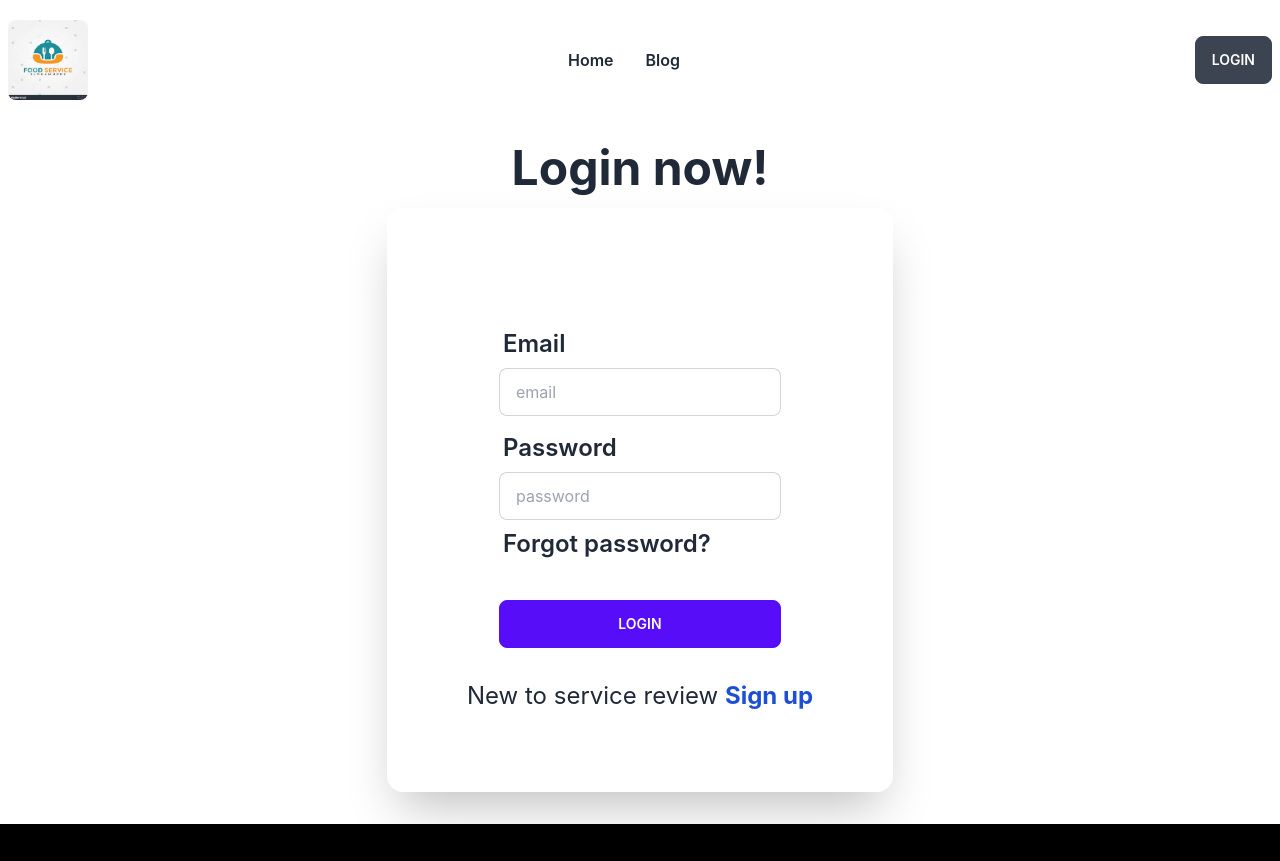
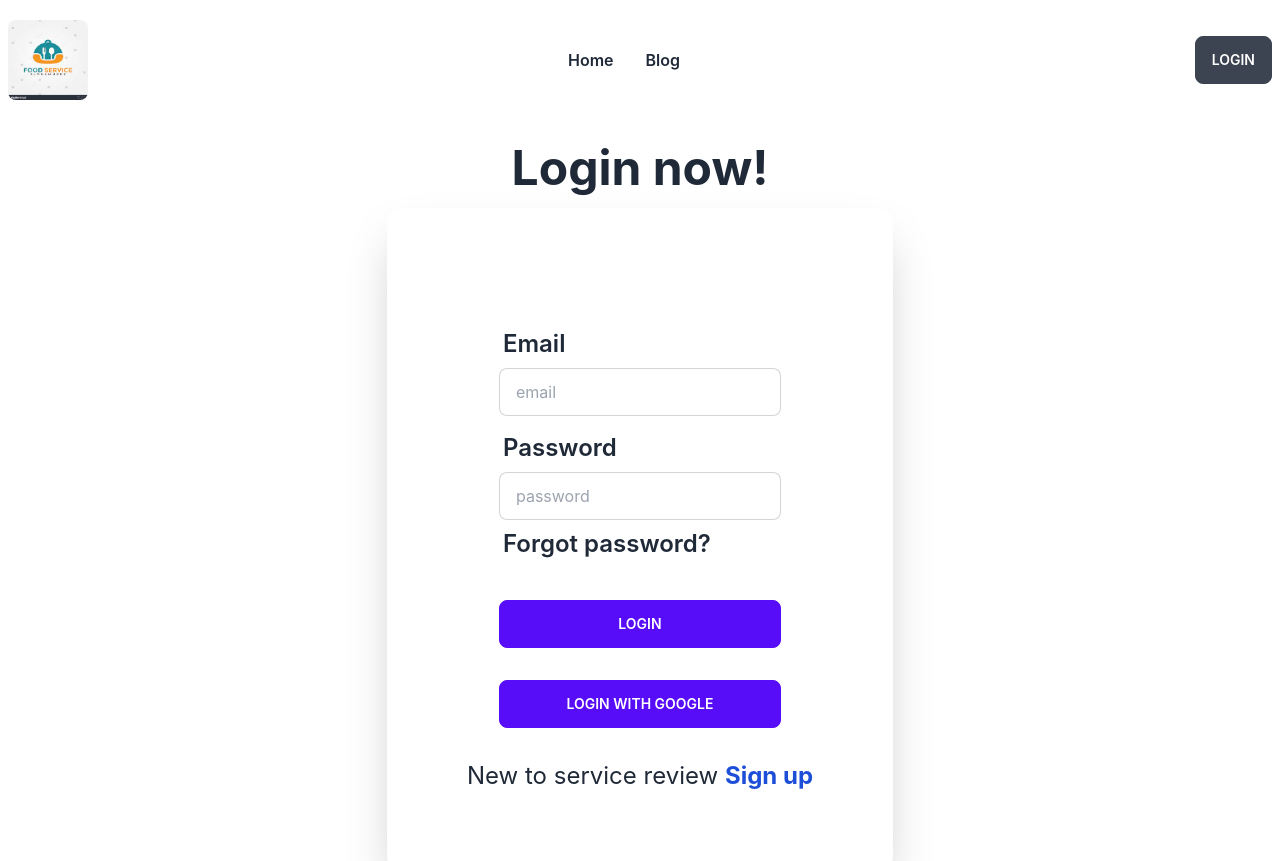
Before and after one commit to srbony/service-review-client-side, a React (Create React App) app: page /login in a window 1280 px wide. Shown: the top 861 px of the page. Built offline with nearby package versions, Linux system fonts and the light colour scheme; no server answers.

Commit message:
added google authentication

```diff
--- a/src/Contexts/AuthProvider/AuthProvider.js
+++ b/src/Contexts/AuthProvider/AuthProvider.js
@@ -2,7 +2,7 @@ import React from 'react';
 import { createContext } from 'react';
 import app from '../../firebase/firebase.config'
 // import { getAuth } from "/firebase/auth";
-import { createUserWithEmailAndPassword, getAuth, onAuthStateChanged, signInWithEmailAndPassword } from "firebase/auth";
+import { createUserWithEmailAndPassword, getAuth, onAuthStateChanged, signInWithEmailAndPassword, signInWithPopup } from "firebase/auth";
 import { useState } from 'react';
 import { useEffect } from 'react';
 
@@ -24,6 +24,11 @@ const AuthProvider = ({ children }) => {
         return signInWithEmailAndPassword(auth, email, password)
     }
 
+
+    const logInWithGoogle = (provider) => {
+        return signInWithPopup(auth, provider)
+    }
+
     useEffect(() => {
         const unsubscribe = onAuthStateChanged(auth, currentUser => {
             console.log(currentUser);
@@ -38,7 +43,8 @@ const AuthProvider = ({ children }) => {
         user,
         loading,
         createUser,
-        login
+        login,
+        logInWithGoogle
     }
 
     return (
--- a/src/Pages/Login/Login.js
+++ b/src/Pages/Login/Login.js
@@ -1,3 +1,4 @@
+import { GoogleAuthProvider } from 'firebase/auth';
 import React from 'react';
 import { useContext } from 'react';
 import { Link } from 'react-router-dom';
@@ -5,7 +6,9 @@ import { AuthContext } from '../../Contexts/AuthProvider/AuthProvider';
 
 const Login = () => {
 
-    const { login } = useContext(AuthContext);
+    const { login, logInWithGoogle } = useContext(AuthContext);
+
+    const googleProvider = new GoogleAuthProvider()
     const handleLogin = event => {
         event.preventDefault();
         const form = event.target;
@@ -19,7 +22,14 @@ const Login = () => {
             .catch(error => console.error(error))
     }
 
-
+    const handleGoogleSignIn = () => {
+        logInWithGoogle(googleProvider)
+            .then(result => {
+                const user = result.user;
+                console.log(user);
+            })
+            .catch(error => console.error(error))
+    }
 
 
     return (
@@ -50,6 +60,10 @@ const Login = () => {
                             <input type="submit" className="btn btn-primary" value="Login" />
 
                         </div>
+                        <div className="form-control mt-6">
+                            <input type="submit" onClick={handleGoogleSignIn} className="btn btn-primary" value="Login with Google" />
+
+                        </div>
                     </form>
                     <p className='text-2xl'>New to service review <Link className='text-blue-700 font-bold' to='/signup'>Sign up</Link>  </p>
                 </div>
--- /dev/null
+++ b/src/Pages/MyReviews/MyReviews.js
@@ -0,0 +1,14 @@
+import React from 'react';
+import { useContext } from 'react';
+import { AuthContext } from '../../Contexts/AuthProvider/AuthProvider';
+
+const MyReviews = () => {
+    const {user}=useContext(AuthContext);
+    return (
+        <div>
+            <h2>my reviews</h2>
+        </div>
+    );
+};
+
+export default MyReviews;
--- a/src/Router/Routes/Routes.js
+++ b/src/Router/Routes/Routes.js
@@ -5,6 +5,7 @@ import AllServices from "../../Pages/Home/AllServices/AllServices";
 import Blog from "../../Pages/Home/Blog/Blog";
 import Home from "../../Pages/Home/Home/Home";
 import Login from "../../Pages/Login/Login";
+import MyReviews from "../../Pages/MyReviews/MyReviews";
 import SignUp from "../../Pages/SignUp/SignUp";
 
 const router = createBrowserRouter([
@@ -41,6 +42,10 @@ const router = createBrowserRouter([
                 path: '/details/:id',
                 element: <Details></Details>,
                 loader: ({ params }) => fetch(`http://localhost:5000/services/${params.id}`)
+            },
+            {
+                path: '/myreviews',
+                element: <MyReviews></MyReviews>
             }
         ]
     }
```
